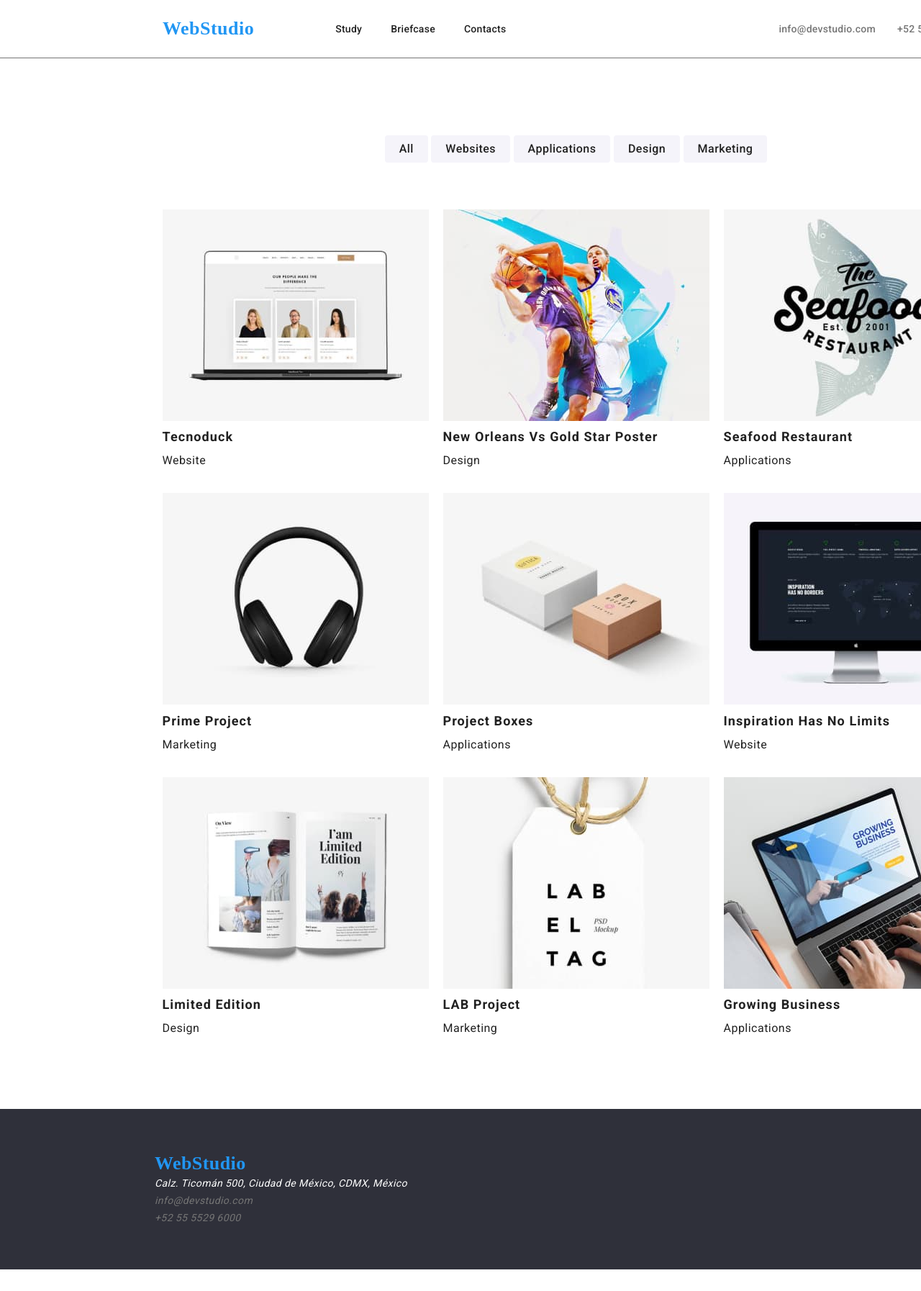
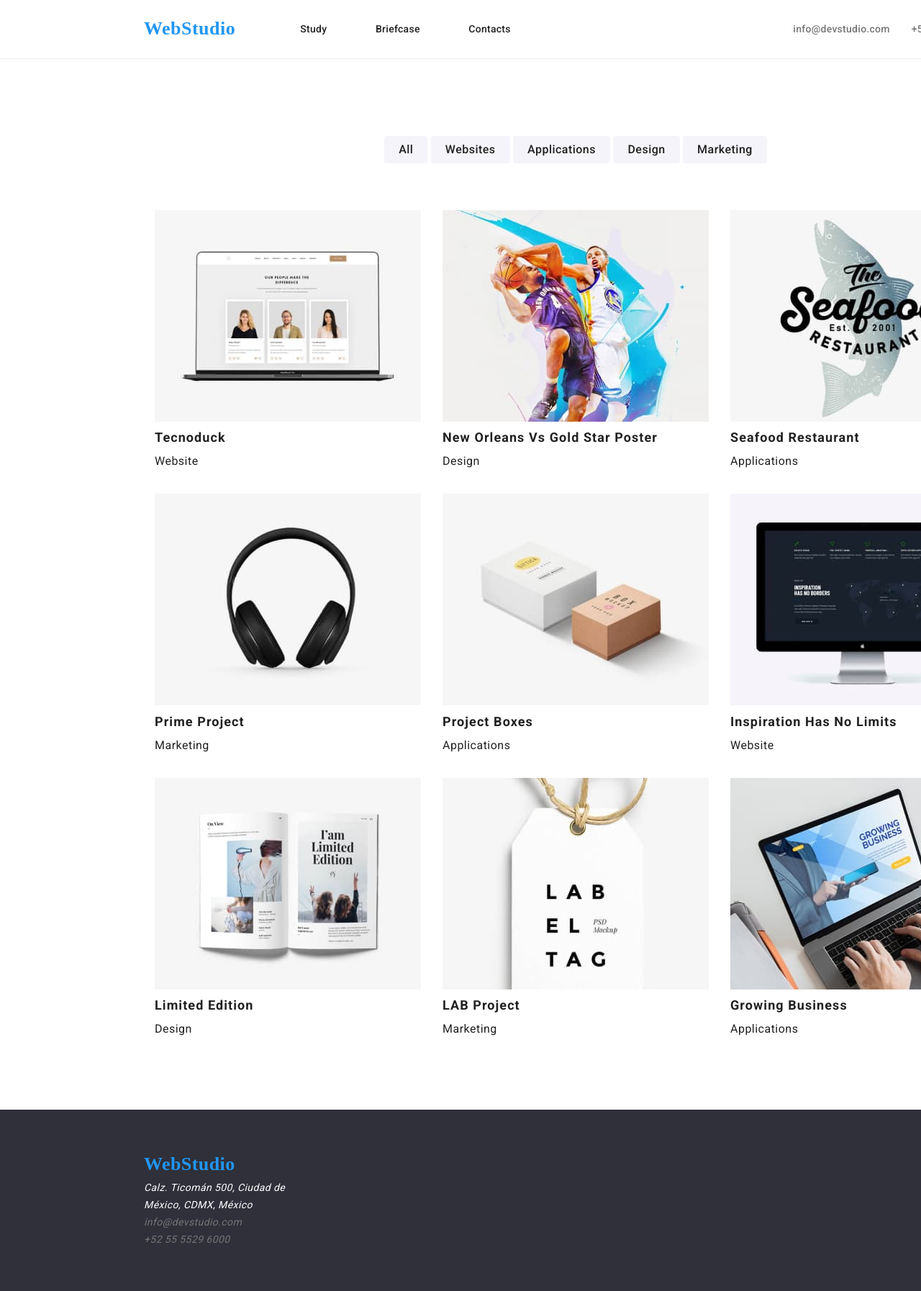
Before and after one commit to AMJO89/goit-markup-hw-03, a plain HTML site: page briefcase.html in a window 1280 px wide. Shown: the top 1794 px of the page at 72% size. Before the commit the page ends 1764 px from the top, so only its background shows below. Drawn offline with nearby package versions, Linux system fonts and the light colour scheme; files whose address does not match are found by name.

Commit message:
correcciones

```diff
--- a/briefcase.html
+++ b/briefcase.html
@@ -22,6 +22,7 @@
   </head>
   <body class="body">
     <header class="box-header">
+      <div class="container">
         <nav>
           <a href="./index.html" class="logo">WebStudio</a>
         </nav>
@@ -32,12 +33,18 @@
             >
           </li>
           <li>
-          <a href="./briefcase.html" class="menu-list" rel="noopener noreferrer"
+            <a
+              href="./briefcase.html"
+              class="menu-list"
+              rel="noopener noreferrer"
               >Briefcase</a
             >
           </li>
           <li>
-          <a href="./contacts.html" class="menu-list" rel="noopener noreferrer"
+            <a
+              href="./contacts.html"
+              class="menu-list"
+              rel="noopener noreferrer"
               >Contacts</a
             >
           </li>
@@ -54,11 +61,13 @@
             >
           </li>
         </ul>
+      </div>
     </header>
     <div class="line"></div>
     <main class="briefcase">
-      <section class="container">
-        <ul class="nav-main">
+      <div class="container">
+        <section class="nav-main">
+          <ul>
             <li>
               <button class="buttons" type="button">All</button>
               <button class="buttons" type="button">Websites</button>
@@ -68,7 +77,9 @@
             </li>
           </ul>
         </section>
-      <section class="container">
+      </div>
+      <div class="container">
+        <section>
           <ul class="cards">
             <li class="cards-li">
               <img src="./Img/web site.jpg" width="370" height="294" />
@@ -117,8 +128,11 @@
             </li>
           </ul>
         </section>
+      </div>
     </main>
-    <footer class="box-footer" class="container">
+    <footer class="box-footer">
+      <div class="container">
+        <section class="contact-footer">
           <a href="#" class="logo">WebStudio</a>
           <address>
             <ul>
@@ -143,6 +157,8 @@
               </li>
             </ul>
           </address>
+        </section>
+      </div>
     </footer>
   </body>
 </html>
--- a/css/styless.css
+++ b/css/styless.css
@@ -15,6 +15,14 @@
   --secundary-background-color: #2F303A;
   }
 
+  .container{
+    width: 1200px;
+    display: flex;
+    justify-content: space-between;
+    align-items: center;
+    align-content: center;
+  }
+
 /* -------------------- body -------------------- */
 
 .body{
@@ -23,15 +31,6 @@
   background-color: var(--primary-background-color);
   font-size: 16px;
   letter-spacing: 0.03em;
-  width: 1200px
-}
-
-.container{
-  width: 1200px;
-  padding-left: 15px;
-  padding-right: 15px;
-  margin-left: 15px;
-  margin-right: 15px;
 }
 
 .text{
@@ -47,66 +46,70 @@
 /* -------------------- header -------------------- */
 
 .box-header{
-  display: inline-flex;
+  padding: 25px;
+  Width: 1600px;
+  display: flex;
   flex-direction: row;
   flex-wrap: nowrap;
-  justify-content: flex-start;
-  align-items: center;
-  align-content: center;
-  padding: 11px;
-  Width: 1600px;
-  Height: 80px;
+  justify-content: center;
 }
 
-header nav .logo{
+.menu-nav{
+  width: 20%;
+  height: 31px;
+  left: 0;
+}
+
+header .logo{
   font-family: 'Raleway';
   font-weight: 700;
   font-size: 26px;
   line-height: 1.19;
   text-decoration: none;
   color: var(--accent-color);
-  margin-left: 215px;
-  width: 145px;
-  height: 31px;
 }
 
-.menu-nav{
-  font-family: 'Roboto';
-  width: 281;
-  height: 16px;
-  left: 552px;
-  top: 32px;
-  display: inline-flex;
-  font-style: normal;
-  font-weight: 500;
-  font-size: 14px;
-  line-height: 16px;
-  letter-spacing: 0.02em;
-  margin-left: 93px;
-}
-
-.contact-nav{
+.menu-nav {
   font-family: 'Roboto';
   font-style: normal;
   font-weight: 500;
   font-size: 14px;
   line-height: 16px;
   letter-spacing: 0.02em;
+  width:30%;
+  height: 16px;
   display: flex;
+  justify-content: space-around;
+}
+
+.contact-nav {
+  font-family: 'Roboto';
+  font-style: normal;
+  font-weight: 500;
+  font-size: 14px;
+  line-height: 16px;
+  letter-spacing: 0.02em;
+  width:50%;
+  height: 16px;
+  display: flex;
+  flex-direction: row;
   flex-wrap: nowrap;
-  margin-left: 344px;
-  width: 303;
-  height: 16px;
+  justify-content: flex-end;
 }
 
 .menu-list{
   color: var(--color-tex-primary);
   text-decoration: none;
-  padding: 20px;
 }
 
 .menu-list:hover{
   color: var(--accent-color);
+}
+
+.line {
+  border-top: 1px solid rgba(236, 236, 236, 1);
+  height: 2px;
+  width: 1600px;
 }
 
 /*bottoms*/
@@ -119,17 +122,15 @@ header nav .logo{
 .contact-h:hover{
   color:var(--accent-color);
 }
-.line {
-  border-top: 1px solid var(--color-text-secundary);
-  height: 2px;
-  width: 1600px;
-}
 
 /* -------------------- main -------------------- */
 
 .box-main{
-  display: inline-flex;
+  Width: 1600px;
+  display: flex;
   flex-direction: column;
+  flex-wrap: nowrap;
+  align-items: center;
 }
 
 main h1{
@@ -154,11 +155,17 @@ main h2 {
 
 /* EFFECTIVE SOLUTIONS FOR YOUR BUSINESS*/
 
+
 .main-tittle{
   color: var(--primary-background-color);
   background-color: var(--secundary-background-color);
   padding: 200px;
   text-align: center;
+}
+
+.tittle{
+  width: 1200px;
+  padding: 0px 250px;
 }
 
 .button{
@@ -180,26 +187,22 @@ main h2 {
 /*Nuestras ventajas*/
 
 .main-advantages{
-  display: inline-flex;
-  justify-content: space-around;
+  display: flex;
+  justify-content: space-between;
   align-items: center;
   flex-direction: column;
   margin: 95px 0px;
 }
+
 .ul-advantages{
   display: flex;
   flex-wrap:nowrap;
-  align-items: center;
   justify-content:space-between;
-  margin: 0px 215px;
 }
 
 .li-advantages {
   margin: 15px;
-}
-
-main p.text{
-  padding-top: 10px;
+  width: 270px;
 }
 
 .title-advantages{
@@ -214,28 +217,25 @@ main p.text{
   text-transform: uppercase;
 }
 
+main p.text{
+  padding-top: 10px;
+}
+
 /*What do we do*/
 
-.main-what{
-  padding-bottom: 94px;
+.ul-what{
+  margin-top: 55.05px;
+  margin-bottom: 94px;
+  width: 1200px;
   display: flex;
-  justify-content: center;
-  align-items: center;
-  flex-direction: column;
-}
-
-.main-what .container{
-  display: flex;
-  align-items: center;
-  justify-content:space-between;
-  flex-wrap: nowrap;
-  margin-top: 55.5px;
+  flex-direction: row;
+  justify-content: space-between;
 }
 
 /*Our team*/
 
 .main-our{
-  padding: 94px 0px;
+  padding: 94px 200px;
   background-color:rgba(245, 244, 250, 1);
   display: flex;
   justify-content: center;
@@ -244,11 +244,9 @@ main p.text{
 }
 
 .main-our ul {
+  width: 1200px;
   display: flex;
   justify-content: space-between;
-  flex-wrap: wrap;
-  align-items: center;
-  margin: 0px 198px 0px 208px;
 }
 
 .main-our li{
@@ -263,7 +261,6 @@ main p.text{
   margin-left: 10px;
 }
 
-
 .main-our h3 {
   margin: 20px 0 10px 0;
 }
@@ -273,9 +270,6 @@ main p.text{
 }
 
 /* -------------------- footer -------------------- */
-footer{
-  width: 1606px;
-}
 
 .box-footer{
   background-color: var(--secundary-background-color);
@@ -287,7 +281,19 @@ footer{
   line-height: 24px;
   letter-spacing: 0.03em;
   list-style: none;
-  padding: 60px 215px;
+  width: 1600px;
+  height: 252px;
+  padding: 60px 200px;
+  display: flex;
+  flex-direction: column;
+  }
+
+  .contact-footer{
+    height: 132px;
+    width: 231px;
+    display: flex;
+    flex-direction: column;
+    justify-content: space-between;
   }
 
   footer .logo{
@@ -321,23 +327,21 @@ footer{
 
 /* -------------------- BRIEFCASE -------------------- */
 
-.briefcase{
-  display: flex;
-  justify-content: center;
+.briefcase {
+  width: 1600px;
+  display:inline-flex;
+  flex-direction: column;
   align-items: center;
-  align-content: center;
-  flex-direction: column;
-  padding: 106px 215px 82px 215px;
-  width: 1601px;
 }
 
 .briefcase .nav-main {
+  gap: 15px;
+  width: 1200px;
   display: flex;
-  align-items: center;
+  flex-direction: row;
   justify-content: center;
-  gap: 15px;
+  margin-top: 106px;
   margin-bottom: 50px;
-  list-style: none;
 }
 
 .buttons{
@@ -366,6 +370,7 @@ footer{
   flex-direction: row;
   flex-wrap: wrap;
   justify-content: space-around;
+  margin-bottom: 82px;
 }
 
 .cards-li {
```
Also changed, not shown: index.html (+31 -10 lines). Lines whose indentation alone changed are shown as unchanged.
